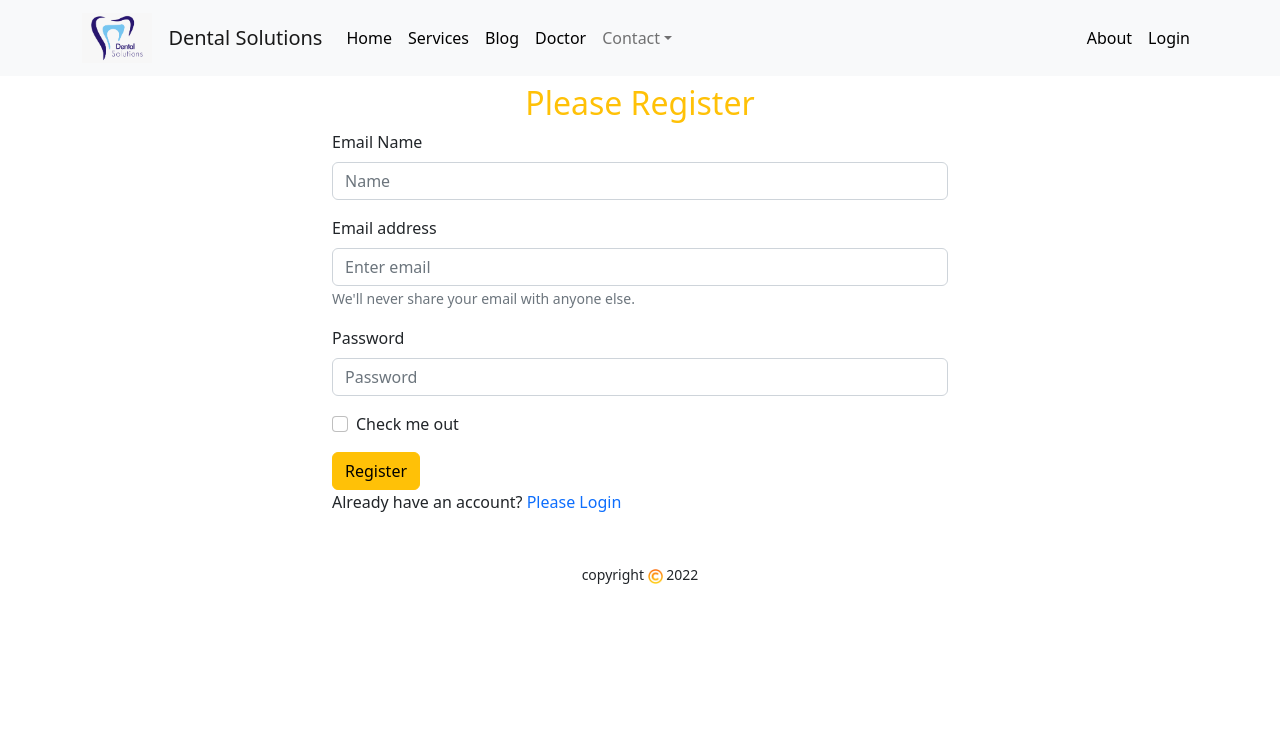
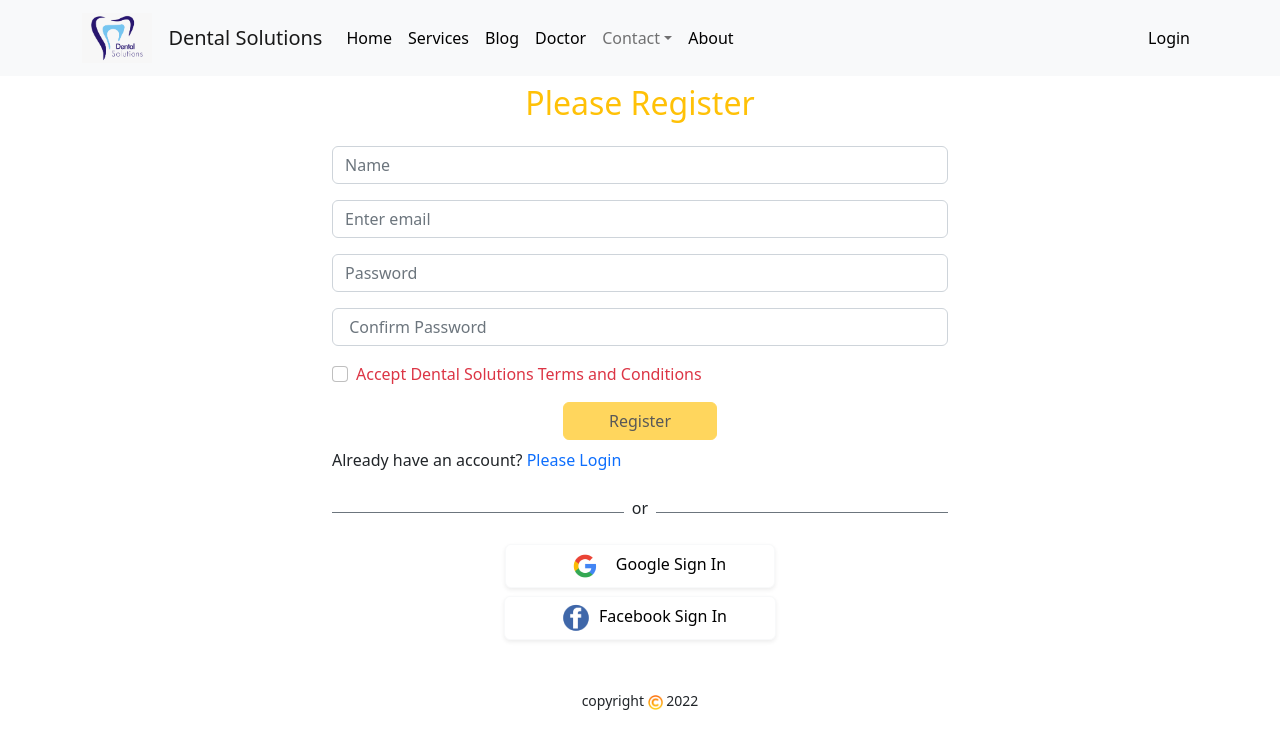
Before and after one commit to ibrarahmmed/dental-auth-assignment, a React (Create React App) app: page /register in a window 1280 px wide. Shown: the top 748 px of the page. Built offline with nearby package versions, Linux system fonts and the light colour scheme; no server answers.

Commit message:
registration update and validation

```diff
--- a/package.json
+++ b/package.json
@@ -15,6 +15,7 @@
     "react-router-dom": "^6.4.3",
     "react-scripts": "5.0.1",
     "react-simple-typewriter": "^5.0.1",
+    "react-toastify": "^9.1.1",
     "web-vitals": "^2.1.4"
   },
   "scripts": {
--- a/src/Pages/Login/Login/Login.js
+++ b/src/Pages/Login/Login/Login.js
@@ -1,13 +1,18 @@
 import React, { useRef } from 'react';
 import { Button, Form } from 'react-bootstrap';
-import { useSignInWithEmailAndPassword } from 'react-firebase-hooks/auth';
+import { useSendPasswordResetEmail, useSignInWithEmailAndPassword } from 'react-firebase-hooks/auth';
 import { Link, useLocation, useNavigate } from 'react-router-dom';
 import auth from '../../../Firebase.init';
+import Loading from '../../Shared/Loading/Loading';
+import SocialLogin from '../SocialLogin/SocialLogin';
+import { ToastContainer, toast } from 'react-toastify';
+import 'react-toastify/dist/ReactToastify.css';
 
 const Login = () => {
     const emailRef = useRef('');
     const passwordRef = useRef('')
     const navigate = useNavigate();
+    let errorElement;
 
 
     const [
@@ -17,6 +22,10 @@ const Login = () => {
         error,
     ] = useSignInWithEmailAndPassword(auth);
 
+    const [sendPasswordResetEmail, sending] = useSendPasswordResetEmail(
+        auth
+    );
+
     const handleSubmit = (event) => {
         event.preventDefault();
         const email = emailRef.current.value;
@@ -25,6 +34,11 @@ const Login = () => {
         signInWithEmailAndPassword(email, password);
         console.log(error.message)
     }
+
+    if (error) {
+        errorElement = <p className='text-danger'>Error:{error.message}</p>
+    }
+
 
 
     const location = useLocation();
@@ -40,30 +54,46 @@ const Login = () => {
         navigate('/register')
     }
 
+    if (loading || sending) {
+        return <Loading></Loading>
+    }
+
+
+    const resetPassword = async () => {
+        const email = emailRef.current.value;
+        if (email) {
+            await sendPasswordResetEmail(email);
+            toast('send email')
+        }
+        else{
+            toast('please enter your email address')
+        }
+    }
+
     return (
         <div className='container w-50 mx-auto'>
-            <h2 className='text-warning text-center mt-2'>Please Login</h2>
+            <h2 className='text-warning text-center mt-2 my-4'>Please Login</h2>
             <Form onSubmit={handleSubmit}>
                 <Form.Group className="mb-3" controlId="formBasicEmail">
-                    <Form.Label>Email address</Form.Label>
+
                     <Form.Control ref={emailRef} type="email" placeholder="Enter email" required />
-                    <Form.Text className="text-muted">
-                        We'll never share your email with anyone else.
-                    </Form.Text>
+
                 </Form.Group>
 
                 <Form.Group className="mb-3" controlId="formBasicPassword">
-                    <Form.Label>Password</Form.Label>
+
                     <Form.Control ref={passwordRef} type="password" placeholder="Password" required />
                 </Form.Group>
-                <Form.Group className="mb-3" controlId="formBasicCheckbox">
-                    <Form.Check type="checkbox" label="Check me out" />
-                </Form.Group>
-                <Button variant="warning" type="submit">
+
+                <Button variant="warning w-25 mx-auto d-block my-2" type="submit">
                     Login
                 </Button>
             </Form>
+            {errorElement}
             <p>New to Dental Solutions? <Link to='/register' className='text-primary pe-auto text-decoration-none' onClick={navigateRegister}>Please Register</Link></p>
+            <p>Forgate Password? <button className=' btn btn-link text-primary pe-auto text-decoration-none' onClick={resetPassword}>Reset Password</button></p>
+            <SocialLogin></SocialLogin>
+            <ToastContainer />
         </div>
     );
 };
--- a/src/Pages/Login/Register/Register.js
+++ b/src/Pages/Login/Register/Register.js
@@ -1,8 +1,11 @@
-import React, { useRef } from 'react';
+import React, { useRef, useState } from 'react';
 import { Button, Form } from 'react-bootstrap';
 import { Link, useNavigate } from 'react-router-dom';
-import { useCreateUserWithEmailAndPassword } from 'react-firebase-hooks/auth';
+import { useCreateUserWithEmailAndPassword, useUpdateProfile } from 'react-firebase-hooks/auth';
 import auth from '../../../Firebase.init';
+import SocialLogin from '../SocialLogin/SocialLogin';
+import Loading from '../../Shared/Loading/Loading';
+
 
 const Register = () => {
     const [
@@ -10,64 +13,111 @@ const Register = () => {
         user,
         loading,
         error,
-    ] = useCreateUserWithEmailAndPassword(auth);
+    ] = useCreateUserWithEmailAndPassword(auth, { sendEmailVerification: true });
+
+    const [updateProfile, updating, updateError] = useUpdateProfile(auth);
+
+    const [confirmError, setConfirmError] = useState('');
+    const [passwordError, setPaswwordError] = useState('');
+
+
+
 
     const nameRef = useRef('');
     const emailRef = useRef('');
     const passwordRef = useRef('');
+    const confirmPasswordRef = useRef('');
+    const [agree, setAgree] = useState(false);
 
     const navigate = useNavigate();
 
 
 
-    const handleRegister = (event) => {
+    const handleRegister = async (event) => {
         event.preventDefault();
-       // const name = nameRef.current.value;
+        const name = nameRef.current.value;
         const email = emailRef.current.value;
-        const password = passwordRef.current.value
+        const password = passwordRef.current.value;
+        const confirmPassword = confirmPasswordRef.current.value;
 
-        console.log(email,password)
 
-        createUserWithEmailAndPassword(email,password);
-         console.log(error.message)
+        // const agree=event.target.terms.checked;
+
+
+
+        console.log(email, password)
+
+        if (password !== confirmPassword) {
+
+
+
+            setConfirmError('Password can not match');
+            return
+        }
+
+        else if (password.length < 6) {
+            setPaswwordError('Password minimum 6 charecter');
+            return
+
+        }
+        else {
+            setPaswwordError('');
+            setConfirmError('');
+            await createUserWithEmailAndPassword(email, password);
+            await updateProfile({ displayName: name });
+        }
+
+        console.log('Updated profile');
+        navigate('/home');
     }
 
     const navigateLogin = () => {
         navigate('/login')
     }
 
-    if(user){
-        navigate('/home');
+    if (loading || updating) {
+        return <Loading></Loading>
+    }
+
+
+    if (user) {
+        console.log(user)
     }
 
     return (
         <div className='container w-50 mx-auto'>
-            <h2 className='text-warning text-center mt-2'>Please Register</h2>
+            <h2 className='text-warning text-center mt-2 my-4'>Please Register</h2>
             <Form onSubmit={handleRegister}>
+
                 <Form.Group className="mb-3" controlId="name">
-                    <Form.Label>Email Name</Form.Label>
-                    <Form.Control ref={nameRef} type="text" placeholder="Name"  />
-                </Form.Group>
-                <Form.Group className="mb-3" controlId="email">
-                    <Form.Label>Email address</Form.Label>
-                    <Form.Control ref={emailRef} type="email" placeholder="Enter email" required />
-                    <Form.Text className="text-muted">
-                        We'll never share your email with anyone else.
-                    </Form.Text>
+                    <Form.Control ref={nameRef} type="text" placeholder="Name" required />
                 </Form.Group>
 
+                <Form.Group className="mb-3" controlId="email">
+                    <Form.Control ref={emailRef} type="email" placeholder="Enter email" required />
+                </Form.Group>
+
+
                 <Form.Group className="mb-3" controlId="password">
-                    <Form.Label>Password</Form.Label>
                     <Form.Control ref={passwordRef} type="password" placeholder="Password" required />
                 </Form.Group>
-                <Form.Group className="mb-3" controlId="formBasicCheckbox">
-                    <Form.Check type="checkbox" label="Check me out" />
+                <Form.Group className="mb-3" controlId="confirmPassword">
+                    <Form.Control ref={confirmPasswordRef} type="password" placeholder=" Confirm Password" required />
                 </Form.Group>
-                <Button variant="warning" type="submit">
+                <p className='text-danger'>{confirmError}</p>
+                <p className='text-danger'>{passwordError}</p>
+
+
+                <Form.Group className="mb-3" controlId="terms">
+                    <Form.Check className={agree ? 'text-success' : 'text-danger'} onClick={() => setAgree(!agree)} type="checkbox" label="Accept Dental Solutions Terms and Conditions" />
+                </Form.Group>
+
+                <Button disabled={!agree} variant="warning w-25 mx-auto d-block my-2" type="submit">
                     Register
                 </Button>
             </Form>
             <p>Already have an account? <Link to='/login' className='text-primary pe-auto text-decoration-none' onClick={navigateLogin}>Please Login</Link></p>
+            <SocialLogin></SocialLogin>
         </div>
     );
 };
--- a/src/Pages/Login/RequiredAuth/RequiredAuth.js
+++ b/src/Pages/Login/RequiredAuth/RequiredAuth.js
@@ -2,10 +2,15 @@ import React from 'react';
 import { useAuthState } from 'react-firebase-hooks/auth';
 import { Navigate, useLocation } from 'react-router-dom';
 import auth from '../../../Firebase.init';
+import Loading from '../../Shared/Loading/Loading';
 
 const RequiredAuth = ({ children }) => {
     const [user, loading, error] = useAuthState(auth);
     let location = useLocation();
+
+    if (loading){
+      return<Loading></Loading>
+    }
 
     if (!user) {
       // Redirect them to the /login page, but save the current location they were
--- /dev/null
+++ b/src/Pages/Login/SocialLogin/SocialLogin.js
@@ -0,0 +1,59 @@
+import React from 'react';
+import google from '../../../images/social/googleLogo.png';
+import facebook from '../../../images/social/facebook.png';
+import { useSignInWithFacebook, useSignInWithGoogle } from 'react-firebase-hooks/auth';
+import auth from '../../../Firebase.init';
+import { useNavigate } from 'react-router-dom';
+import Loading from '../../Shared/Loading/Loading';
+
+const SocialLogin = () => {
+    const [signInWithGoogle, user, loading, error] = useSignInWithGoogle(auth);
+    const [signInWithFacebook, user1, loading1, error1] = useSignInWithFacebook(auth);
+    const navigate = useNavigate();
+    let element;
+
+    if (error|| error1) {
+
+        element =<p>Error: {error.message}{error1.message}</p>
+
+
+    }
+
+   if(loading|| loading1){
+       return <Loading></Loading>
+   }
+
+    if (user || user1) {
+        navigate('/home');
+    }
+
+
+    return (
+        <div>
+            <div className='d-flex align-items-center'>
+                <div style={{ height: '1px' }} className='bg-secondary w-50 '></div>
+                <p className='mt-2 px-2'>or</p>
+                <div style={{ height: '1px' }} className='bg-secondary w-50 '></div>
+            </div>
+            {element}
+
+            <div>
+                <button
+                    onClick={() => { signInWithGoogle() }}
+                    className='btn btn-light rounded shadow-sm bg-body px-5 d-block mx-auto my-2'>
+                    <img className='mx-3' src={google} alt="" />
+                    <span>Google Sign In</span>
+                </button>
+
+                <button
+                     onClick={() => {signInWithFacebook() }}
+                    className='btn btn-light rounded shadow-sm bg-body px-5 d-block mx-auto my-2'>
+                    <img className='mx-2' src={facebook} alt="" />
+                    <span>Facebook Sign In</span>
+                </button>
+            </div>
+        </div>
+    );
+};
+
+export default SocialLogin;
--- a/src/Pages/Shared/Header/Header.js
+++ b/src/Pages/Shared/Header/Header.js
@@ -8,9 +8,13 @@ import auth from '../../../Firebase.init';
 import logo from '../../../images/logo/logo1.png'
 
 const Header = () => {
-    const [user]=useAuthState(auth);
-    const handleSignOut=()=>{
+    const [user] = useAuthState(auth);
+    const handleSignOut = () => {
         signOut(auth);
+    }
+    let userName;
+    if (user) {
+        userName = <p >{user?.displayName}</p>
     }
     return (
         <>
@@ -25,18 +29,23 @@ const Header = () => {
                             <Nav.Link as={CustomLink} to="/services">Services</Nav.Link>
                             <Nav.Link as={CustomLink} to="/blog">Blog</Nav.Link>
                             <Nav.Link as={CustomLink} to="/doctor">Doctor</Nav.Link>
-                            <NavDropdown  title="Contact" id="collasible-nav-dropdown">
+                            <NavDropdown title="Contact" id="collasible-nav-dropdown">
                                 <NavDropdown.Item as={CustomLink} to="/home">Home</NavDropdown.Item>
                                 <NavDropdown.Item as={CustomLink} to="/contact">Contact</NavDropdown.Item>
                             </NavDropdown>
+                            <Nav.Link as={CustomLink} to="/about">About</Nav.Link>
                         </Nav>
                         <Nav>
-                            <Nav.Link as={CustomLink} to="/about">About</Nav.Link>
-                            {user? <button className='btn btn-link text-decoration-none text-black' onClick={handleSignOut}>Sign Out</button>
 
-                            :<Nav.Link eventKey={2} as={CustomLink}  to="/login">
-                                Login
-                            </Nav.Link>}
+
+                            <span className='d-block mx-auto mt-3'>{userName}</span>
+
+
+                            {user ? <button className='btn btn-link text-decoration-none text-black' onClick={handleSignOut}>Sign Out</button>
+
+                                : <Nav.Link eventKey={2} as={CustomLink} to="/login">
+                                    Login
+                                </Nav.Link>}
                         </Nav>
                     </Navbar.Collapse>
                 </Container>
--- /dev/null
+++ b/src/Pages/Shared/Loading/Loading.js
@@ -0,0 +1,14 @@
+import React from 'react';
+import { Spinner } from 'react-bootstrap';
+
+const Loading = () => {
+    return (
+        <div style={{height:'500px'}} className='w-100 d-flex justify-content-center align-items-center'>
+            <Spinner animation="grow" variant="danger" />
+            <Spinner animation="grow" variant="warning" />
+            <Spinner animation="grow" variant="info" />
+        </div>
+    );
+};
+
+export default Loading;
```
Also changed, not shown: 1 other file (tests, documents, lock files or other folders).
